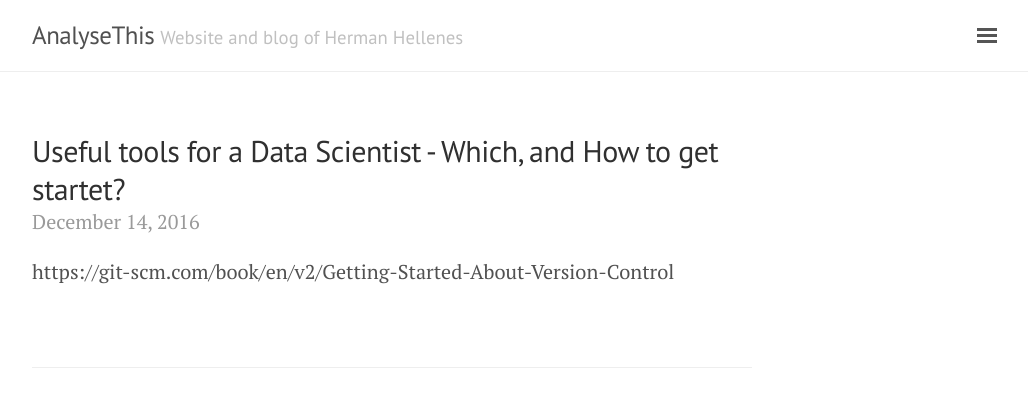
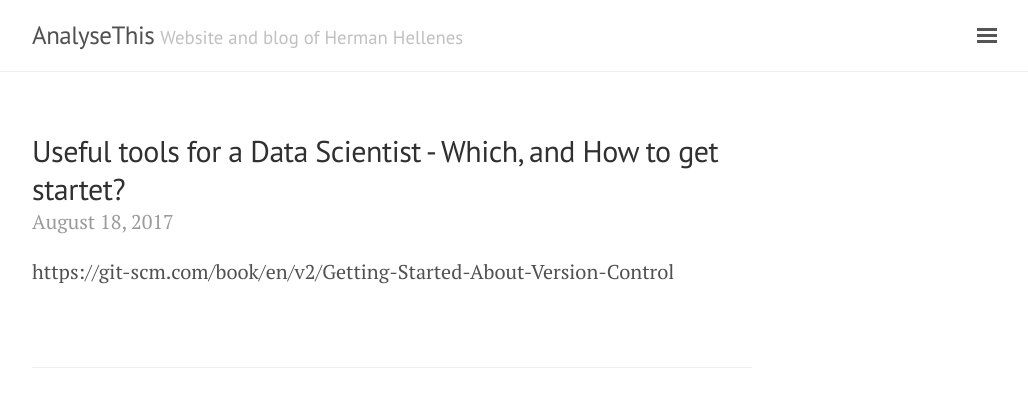
Before and after one commit to herman-hellenes/herman-hellenes.github.io, a Jekyll site: the page built from _posts/2017-08-18-Data-Scientist-Tools.md, in a window 1280 px wide. Shown: the top 404 px of the page, without its empty margins (248-1276 px from the left). Built offline with Jekyll 4.4.1, drawn with Linux system fonts in a browser that asks for light colours; nearby versions of some CDN libraries; comment, search, counter and statistics services are not loaded.

Commit message:
Update 2017-08-18-Data-Scientist-Tools.md

```diff
--- a/_posts/2017-08-18-Data-Scientist-Tools.md
+++ b/_posts/2017-08-18-Data-Scientist-Tools.md
@@ -1,7 +1,7 @@
 ---
 layout: post
 title: "Useful tools for a Data Scientist - Which, and How to get startet?"
-date: 2016-12-14
+date: 2017-08-18
 ---
 
 
```
